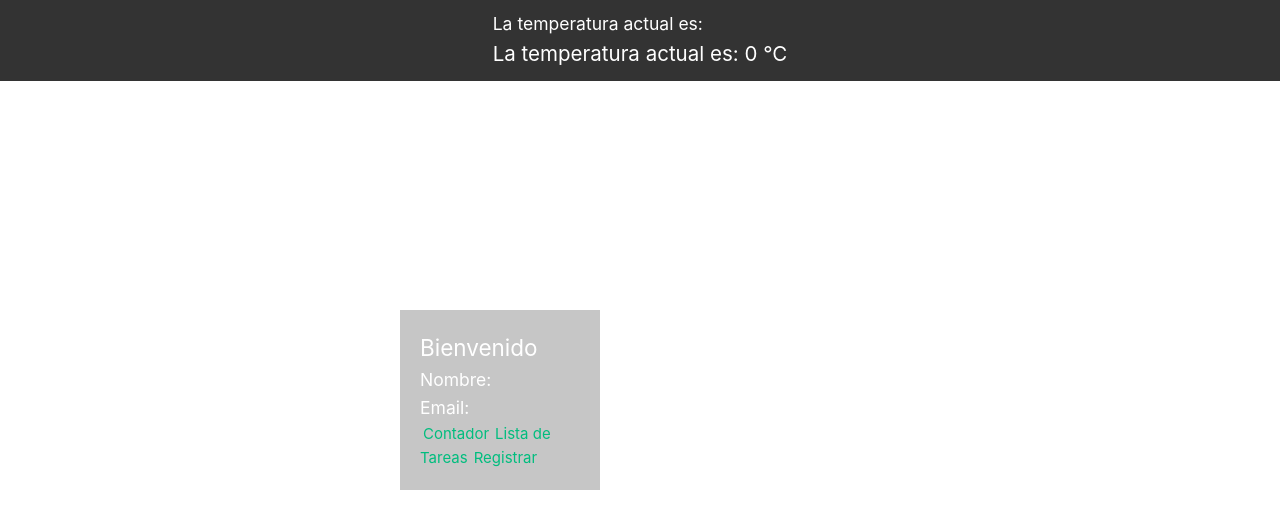
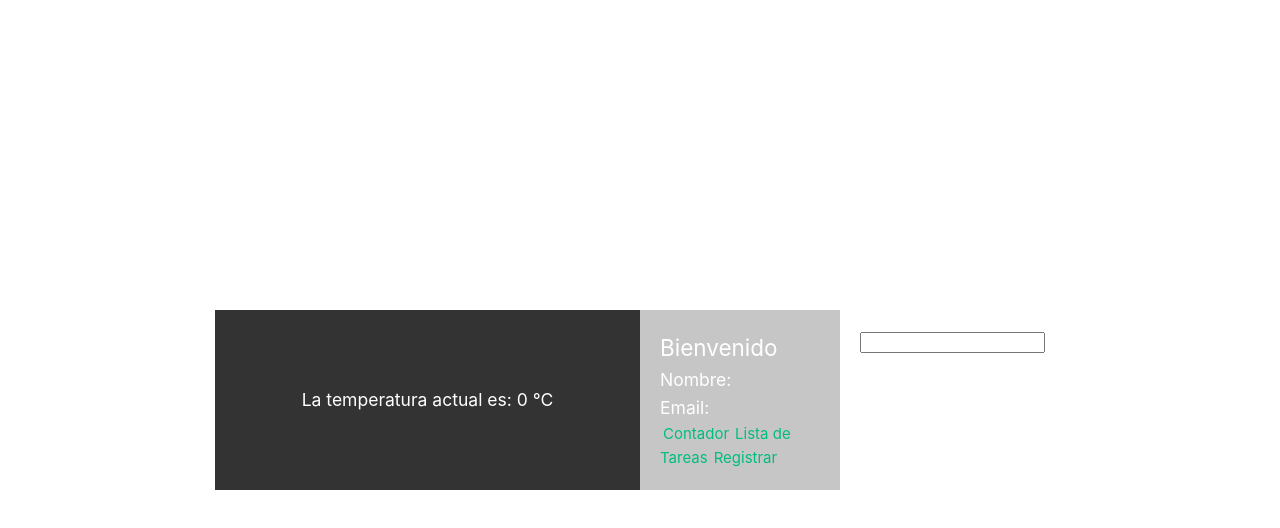
Before and after one commit to GitWolf210800/proyecto-vue, a Vue app in the folder Documents/proyecto-vue/proyecto-vue/: page / in a window 1280 px wide. Shown: the top 528 px of the page. Built offline with nearby package versions, Linux system fonts and the light colour scheme; no server answers.

Commit message:
se agrega la funcion watch para escuchar cambios de las props del input

```diff
--- a/Documents/proyecto-vue/proyecto-vue/src/components/Header.vue
+++ b/Documents/proyecto-vue/proyecto-vue/src/components/Header.vue
@@ -1,11 +1,17 @@
 <template>
     <div class="header">
-        <h3>La temperatura actual es: <Weather /> </h3>
+        {{ mensajeRecibido }} <Weather />
     </div>
 </template>
 
 <script setup>
 import Weather from './Weather.vue';
+import { defineProps, ref, watch } from 'vue';
+const props = defineProps(['mensaje']);
+const mensajeRecibido = ref(props.mensaje);
+watch(()=> props.mensaje, (newValue) => {
+    mensajeRecibido.value = newValue;
+});
 </script>
 
 <style scoped>
@@ -14,7 +20,7 @@
     justify-content: center;
     align-items: center;
     padding: 10px 20px;
-    position: fixed;
+
     top: 0;
     right: 0;
     left: 0;
--- a/Documents/proyecto-vue/proyecto-vue/src/components/Weather.vue
+++ b/Documents/proyecto-vue/proyecto-vue/src/components/Weather.vue
@@ -15,4 +15,5 @@
 </script>
 
 <style scoped>
+
 </style>
--- a/Documents/proyecto-vue/proyecto-vue/src/views/MainView.vue
+++ b/Documents/proyecto-vue/proyecto-vue/src/views/MainView.vue
@@ -1,8 +1,10 @@
 <template>
-<Header></Header>
+<Header :mensaje="texto" ></Header>
 <div class="container">
     <SideBar />
     <div class="content">
+        <input type="texto" v-model="texto">
+        {{ texto }}
         <router-view></router-view>
     </div>
 </div>
@@ -11,6 +13,9 @@
 <script setup>
 import SideBar from '../components/SideBar.vue';
 import Header from '@/components/Header.vue';
+import { ref } from 'vue';
+
+const texto = ref('');
 </script>
 
 <style>
```
